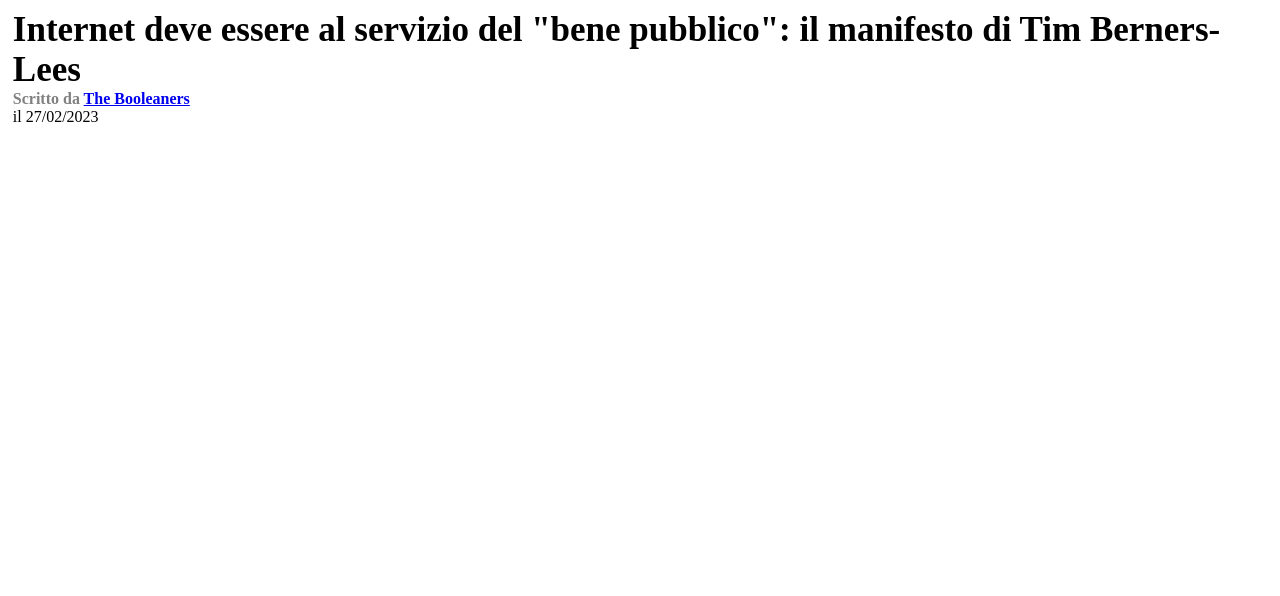
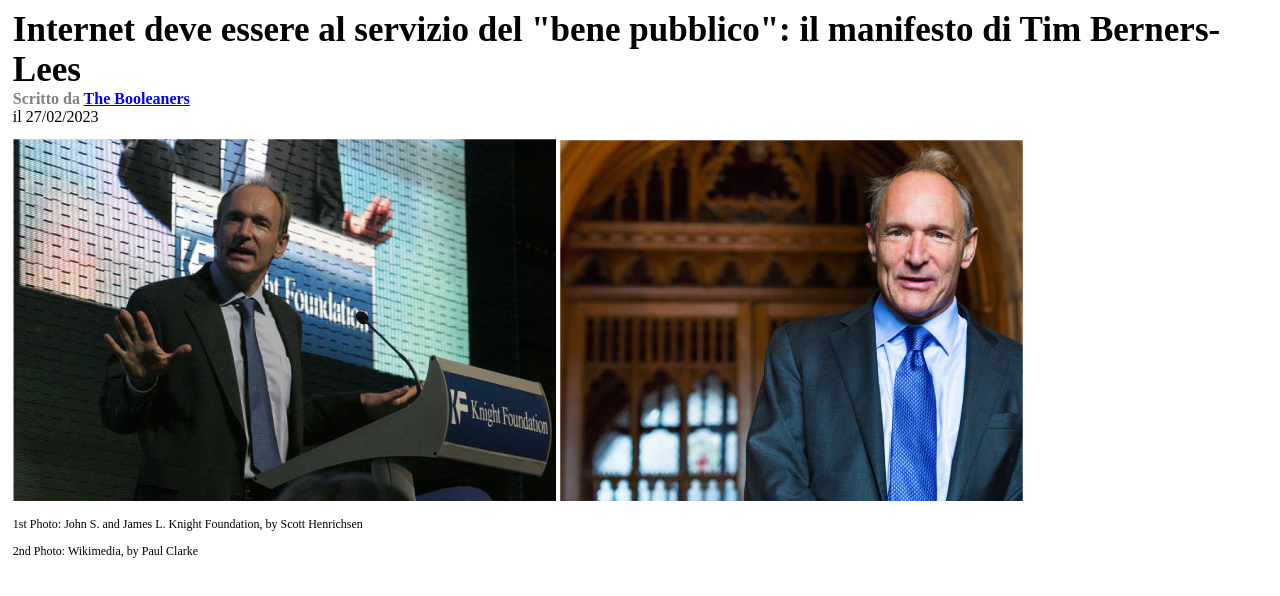
Before and after one commit to GarySmithAlvarezVenturo/html-css-booleaner, a plain HTML site: page index.html in a window 1280 px wide. Shown: the part 78-674 px from the top of the page. Drawn offline with Linux system fonts and the light colour scheme.

Commit message:
add photo and credits

```diff
--- a/index.html
+++ b/index.html
@@ -27,6 +27,20 @@
                 <h2 class="autore"> Scritto da <a href="https://boolean.careers/?utm_source=google&utm_campaign=it_search_brand&utm_medium=cpc&utm_content=boolean&utm_term=boolean&gclid=CjwKCAiAxvGfBhB-EiwAMPakqrBxu-ZiHqAsj8kZqR-X1wF8g_X5Rj1Dn0oID3GE7-PO8qrCAz1miRoCuUwQAvD_BwE">The Booleaners</a></h2>
                 <time datetime="data">il 27/02/2023</time>
             </section>
+
+            <!-- Foto e crediti-->
+         <div class="fototim">
+            <img src="img/tim-1.jpg" alt="Foto di John o. and James L. nnignt roundation. Dv scott Henrichsen">
+            <img src="img/tim-2.jpg" alt="Foto di Wikimedia. by Paul Clarke">
+         </div>
+
+         <div class="credits">
+            <p>1st Photo: John S. and James L. Knight Foundation, by Scott Henrichsen</p>
+            <p>2nd Photo: Wikimedia, by Paul Clarke</p>
+         </div>
+
+
+
         </main>
 
     </body>
--- a/style.css
+++ b/style.css
@@ -42,3 +42,16 @@
     margin-top: 0%;
     margin-bottom: 0%;
  }
+
+ .fototim {
+    margin-top: 1%;
+ }
+
+ .credits {
+    font-size: 12px;
+margin: 0px;}
+
+.articolo {
+    margin-bottom: 10px;
+    font-size: 20px;
+}
```
